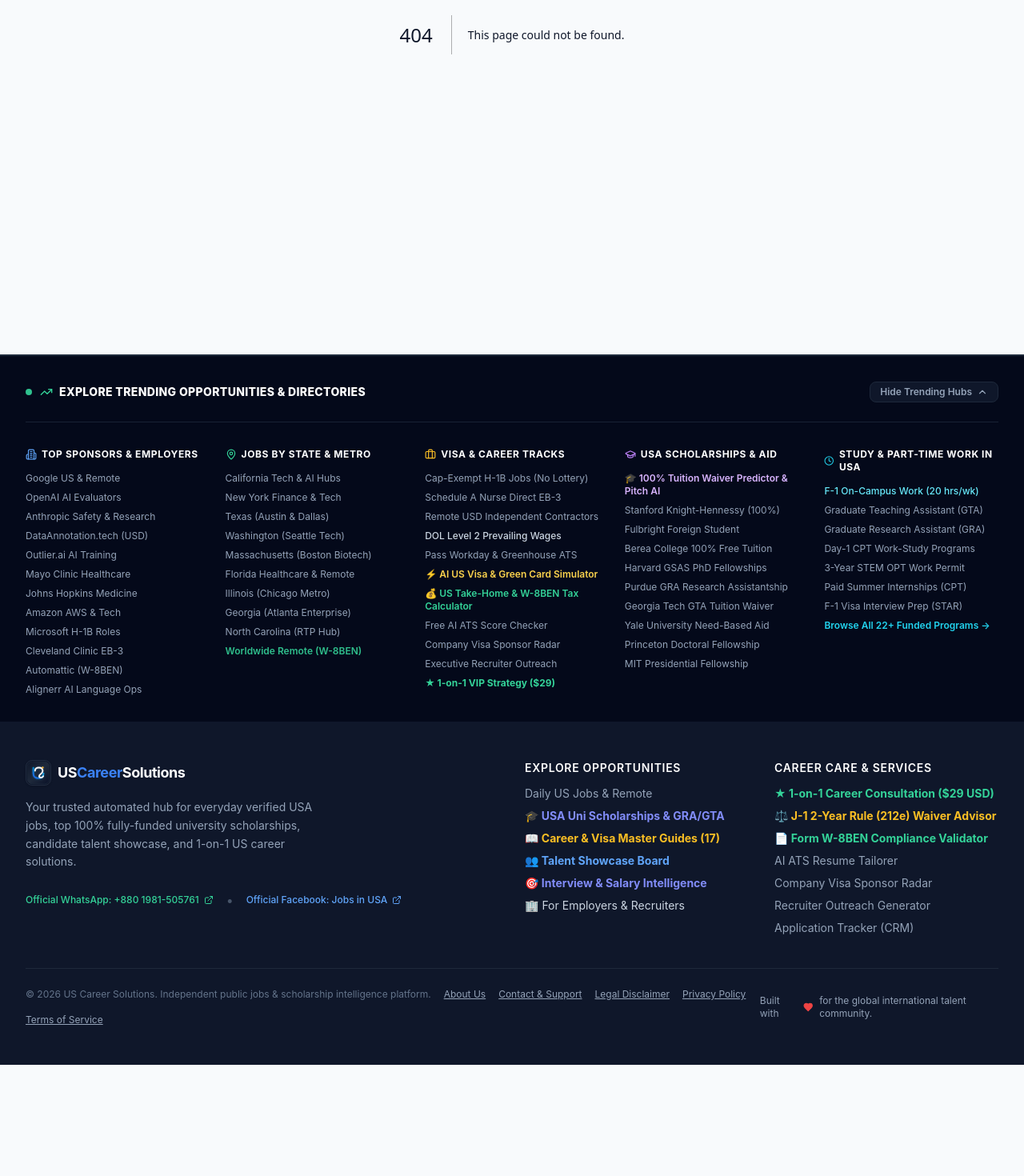
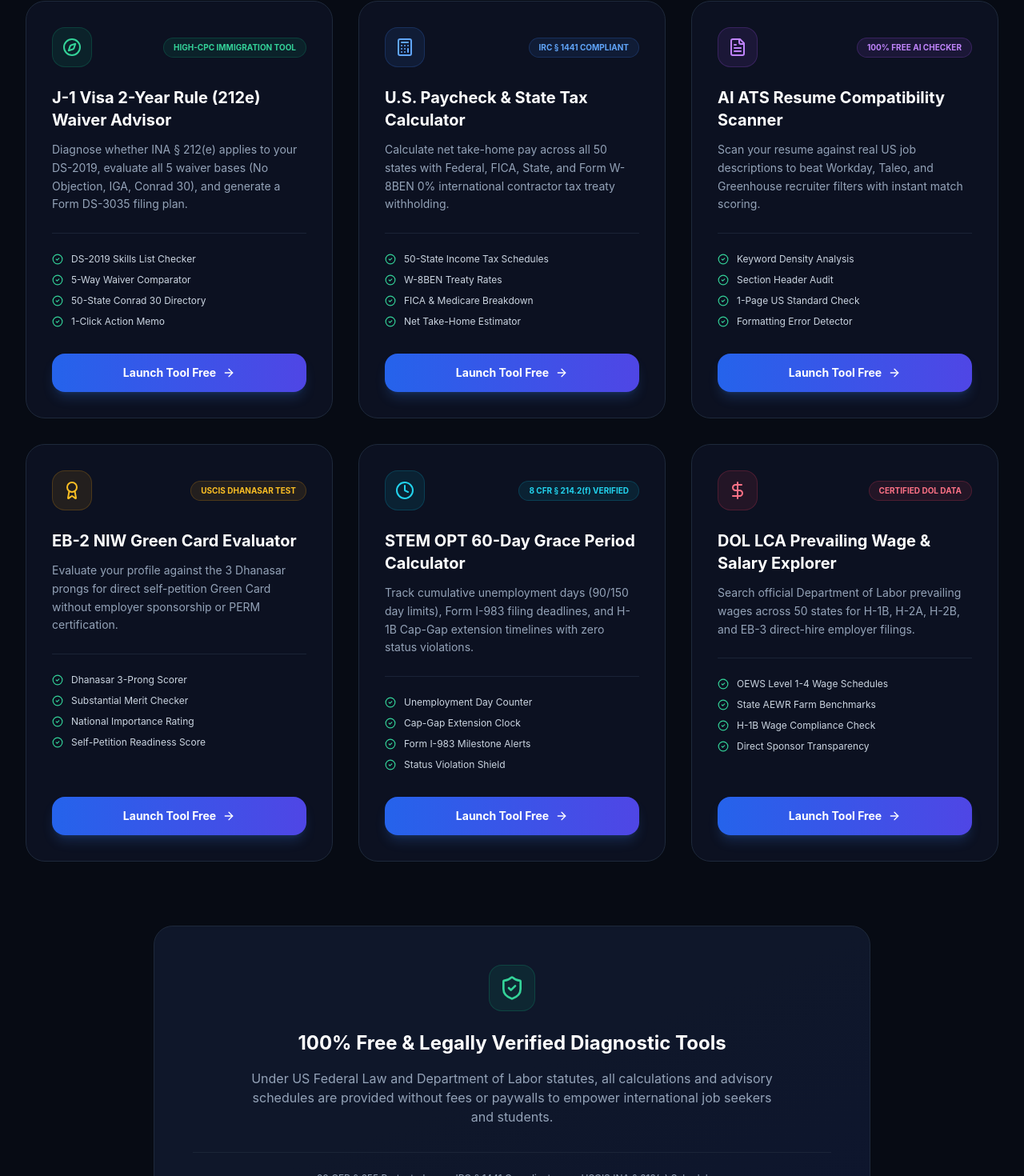
Before and after one commit to dhshishirD/US_Career_Solutions, a Next.js app: page /tools in a window 1280 px wide. Before the commit this address had no page. Shown: the part 422-1892 px from the top of the page at 80% size. Before the commit the page ends 1753 px from the top, so only its background shows below. Built offline with nearby package versions, Linux system fonts and the light colour scheme.

Commit message:
feat(tools): add master /tools directory route and update sitemap to eliminate 404s

```diff
--- a/app/sitemap.ts
+++ b/app/sitemap.ts
@@ -51,6 +51,12 @@
     },
     {
       url: `${baseUrl}/landing/visa-sponsorship-jobs`,
+      lastModified: currentDate,
+      changeFrequency: 'daily',
+      priority: 0.95,
+    },
+    {
+      url: `${baseUrl}/tools`,
       lastModified: currentDate,
       changeFrequency: 'daily',
       priority: 0.95,
--- /dev/null
+++ b/app/tools/page.tsx
@@ -0,0 +1,185 @@
+import React from 'react';
+import Link from 'next/link';
+import { Metadata } from 'next';
+import {
+  Calculator,
+  FileText,
+  Compass,
+  Award,
+  Clock,
+  DollarSign,
+  ShieldCheck,
+  ArrowRight,
+  Sparkles,
+  Search,
+  CheckCircle2
+} from 'lucide-react';
+
+export const metadata: Metadata = {
+  title: 'Free US Visa, Salary & Immigration Compliance Tools (2026) | US Career Solutions',
+  description: 'Access our suite of free statutory immigration diagnostic tools: J-1 2-Year Rule Waiver Advisor, US Paycheck & Tax Calculator, ATS Resume Scanner, EB-2 NIW Evaluator, and LCA Prevailing Wage Search.',
+  alternates: {
+    canonical: 'https://www.uscareersolutions.online/tools',
+  },
+  openGraph: {
+    title: 'Free US Visa, Salary & Immigration Compliance Tools | US Career Solutions',
+    description: 'Statutory immigration calculators, waiver advisors, and AI ATS scanners for international professionals.',
+    url: 'https://www.uscareersolutions.online/tools',
+    siteName: 'US Career Solutions',
+    type: 'website',
+  }
+};
+
+const TOOLS = [
+  {
+    title: 'J-1 Visa 2-Year Rule (212e) Waiver Advisor',
+    path: '/tools/j1-waiver-advisor',
+    badge: 'HIGH-CPC IMMIGRATION TOOL',
+    badgeColor: 'bg-emerald-500/10 text-emerald-400 border-emerald-500/20',
+    description: 'Diagnose whether INA § 212(e) applies to your DS-2019, evaluate all 5 waiver bases (No Objection, IGA, Conrad 30), and generate a Form DS-3035 filing plan.',
+    icon: Compass,
+    iconBg: 'bg-emerald-500/10 text-emerald-400 border-emerald-500/20',
+    features: ['DS-2019 Skills List Checker', '5-Way Waiver Comparator', '50-State Conrad 30 Directory', '1-Click Action Memo']
+  },
+  {
+    title: 'U.S. Paycheck & State Tax Calculator',
+    path: '/tools/salary-tax-calculator',
+    badge: 'IRC § 1441 COMPLIANT',
+    badgeColor: 'bg-blue-500/10 text-blue-400 border-blue-500/20',
+    description: 'Calculate net take-home pay across all 50 states with Federal, FICA, State, and Form W-8BEN 0% international contractor tax treaty withholding.',
+    icon: Calculator,
+    iconBg: 'bg-blue-500/10 text-blue-400 border-blue-500/20',
+    features: ['50-State Income Tax Schedules', 'W-8BEN Treaty Rates', 'FICA & Medicare Breakdown', 'Net Take-Home Estimator']
+  },
+  {
+    title: 'AI ATS Resume Compatibility Scanner',
+    path: '/tools/ats-scanner',
+    badge: '100% FREE AI CHECKER',
+    badgeColor: 'bg-purple-500/10 text-purple-400 border-purple-500/20',
+    description: 'Scan your resume against real US job descriptions to beat Workday, Taleo, and Greenhouse recruiter filters with instant match scoring.',
+    icon: FileText,
+    iconBg: 'bg-purple-500/10 text-purple-400 border-purple-500/20',
+    features: ['Keyword Density Analysis', 'Section Header Audit', '1-Page US Standard Check', 'Formatting Error Detector']
+  },
+  {
+    title: 'EB-2 NIW Green Card Evaluator',
+    path: '/tools/eb2-niw-evaluator',
+    badge: 'USCIS DHANASAR TEST',
+    badgeColor: 'bg-amber-500/10 text-amber-400 border-amber-500/20',
+    description: 'Evaluate your profile against the 3 Dhanasar prongs for direct self-petition Green Card without employer sponsorship or PERM certification.',
+    icon: Award,
+    iconBg: 'bg-amber-500/10 text-amber-400 border-amber-500/20',
+    features: ['Dhanasar 3-Prong Scorer', 'Substantial Merit Checker', 'National Importance Rating', 'Self-Petition Readiness Score']
+  },
+  {
+    title: 'STEM OPT 60-Day Grace Period Calculator',
+    path: '/tools/opt-grace-period-calculator',
+    badge: '8 CFR § 214.2(f) VERIFIED',
+    badgeColor: 'bg-cyan-500/10 text-cyan-400 border-cyan-500/20',
+    description: 'Track cumulative unemployment days (90/150 day limits), Form I-983 filing deadlines, and H-1B Cap-Gap extension timelines with zero status violations.',
+    icon: Clock,
+    iconBg: 'bg-cyan-500/10 text-cyan-400 border-cyan-500/20',
+    features: ['Unemployment Day Counter', 'Cap-Gap Extension Clock', 'Form I-983 Milestone Alerts', 'Status Violation Shield']
+  },
+  {
+    title: 'DOL LCA Prevailing Wage & Salary Explorer',
+    path: '/tools/lca-salary-search',
+    badge: 'CERTIFIED DOL DATA',
+    badgeColor: 'bg-rose-500/10 text-rose-400 border-rose-500/20',
+    description: 'Search official Department of Labor prevailing wages across 50 states for H-1B, H-2A, H-2B, and EB-3 direct-hire employer filings.',
+    icon: DollarSign,
+    iconBg: 'bg-rose-500/10 text-rose-400 border-rose-500/20',
+    features: ['OEWS Level 1-4 Wage Schedules', 'State AEWR Farm Benchmarks', 'H-1B Wage Compliance Check', 'Direct Sponsor Transparency']
+  }
+];
+
+export default function ToolsDirectoryPage() {
+  return (
+    <div className="min-h-screen bg-[#070B14] text-slate-100 py-16 px-4 sm:px-6 lg:px-8">
+      <div className="max-w-7xl mx-auto">
+
+        {/* Header Hero */}
+        <div className="text-center max-w-3xl mx-auto mb-16">
+          <div className="inline-flex items-center gap-2 px-3.5 py-1.5 rounded-full bg-blue-500/10 border border-blue-500/20 text-blue-400 text-xs font-semibold uppercase tracking-wider mb-6">
+            <Sparkles className="w-3.5 h-3.5" />
+            Official Compliance & Diagnostic Suite
+          </div>
+          <h1 className="text-3xl sm:text-5xl font-black tracking-tight text-white mb-6">
+            Free US Visa, Salary & <span className="bg-clip-text text-transparent bg-gradient-to-r from-blue-400 via-indigo-400 to-emerald-400">Immigration Tools</span>
+          </h1>
+          <p className="text-base sm:text-lg text-slate-400 leading-relaxed">
+            Statutory calculators, waiver diagnostic wizards, and AI scanners built on official USCIS, Department of Labor (DOL), and IRS regulatory schedules.
+          </p>
+        </div>
+
+        {/* Tools Grid */}
+        <div className="grid grid-cols-1 md:grid-cols-2 lg:grid-cols-3 gap-8 mb-20">
+          {TOOLS.map((tool) => {
+            const Icon = tool.icon;
+            return (
+              <div
+                key={tool.path}
+                className="bg-slate-900/60 border border-slate-800 hover:border-slate-700 rounded-3xl p-6 sm:p-8 flex flex-col justify-between transition-all hover:shadow-2xl hover:shadow-blue-500/5 group"
+              >
+                <div>
+                  <div className="flex items-center justify-between mb-6">
+                    <div className={`p-3 rounded-2xl border ${tool.iconBg}`}>
+                      <Icon className="w-6 h-6" />
+                    </div>
+                    <span className={`text-[10px] font-bold px-3 py-1 rounded-full border ${tool.badgeColor}`}>
+                      {tool.badge}
+                    </span>
+                  </div>
+
+                  <h2 className="text-xl font-bold text-white group-hover:text-blue-400 transition-colors mb-3">
+                    {tool.title}
+                  </h2>
+
+                  <p className="text-sm text-slate-400 leading-relaxed mb-6">
+                    {tool.description}
+                  </p>
+
+                  <div className="space-y-2.5 mb-8 border-t border-slate-800/80 pt-6">
+                    {tool.features.map((f, idx) => (
+                      <div key={idx} className="flex items-center gap-2.5 text-xs text-slate-300">
+                        <CheckCircle2 className="w-3.5 h-3.5 text-emerald-400 shrink-0" />
+                        <span>{f}</span>
+                      </div>
+                    ))}
+                  </div>
+                </div>
+
+                <Link
+                  href={tool.path}
+                  className="w-full inline-flex items-center justify-center gap-2 px-5 py-3.5 rounded-2xl bg-gradient-to-r from-blue-600 to-indigo-600 hover:from-blue-500 hover:to-indigo-500 text-white font-bold text-sm shadow-lg shadow-blue-500/20 transition-all group-hover:scale-[1.02]"
+                >
+                  <span>Launch Tool Free</span>
+                  <ArrowRight className="w-4 h-4 group-hover:translate-x-1 transition-transform" />
+                </Link>
+              </div>
+            );
+          })}
+        </div>
+
+        {/* Statutory E-E-A-T Guarantee Card */}
+        <div className="bg-gradient-to-br from-slate-900 via-slate-900 to-blue-950/40 border border-slate-800 rounded-3xl p-8 sm:p-12 text-center max-w-4xl mx-auto">
+          <div className="inline-flex p-3 rounded-2xl bg-emerald-500/10 border border-emerald-500/20 text-emerald-400 mb-6">
+            <ShieldCheck className="w-8 h-8" />
+          </div>
+          <h3 className="text-2xl font-bold text-white mb-4">
+            100% Free & Legally Verified Diagnostic Tools
+          </h3>
+          <p className="text-slate-400 text-sm sm:text-base leading-relaxed max-w-2xl mx-auto mb-8">
+            Under US Federal Law and Department of Labor statutes, all calculations and advisory schedules are provided without fees or paywalls to empower international job seekers and students.
+          </p>
+          <div className="flex flex-wrap items-center justify-center gap-6 text-xs text-slate-400 border-t border-slate-800/80 pt-6">
+            <span className="flex items-center gap-1.5">✓ 20 CFR § 655 Protected</span>
+            <span className="flex items-center gap-1.5">✓ IRC § 1441 Compliant</span>
+            <span className="flex items-center gap-1.5">✓ USCIS INA § 212(e) Schedules</span>
+          </div>
+        </div>
+
+      </div>
+    </div>
+  );
+}
```
